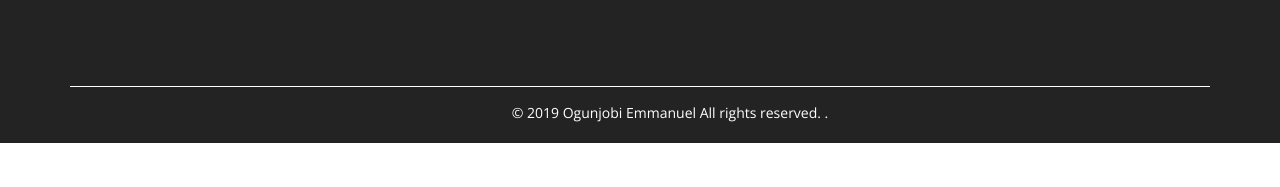
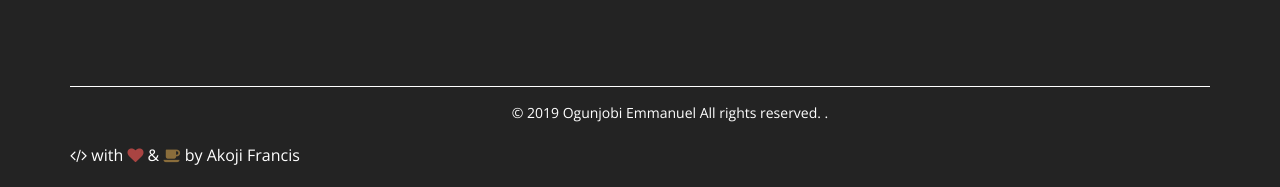
Before and after one commit to ogunjobiemmy/ogunjobiemmy, a plain HTML site: page index.html in a window 1280 px wide. Shown: the part 2791-2978 px from the top of the page. Before the commit the page ends 2934 px from the top, so only its background shows below. Drawn offline with nearby package versions, Linux system fonts and the light colour scheme.

Commit message:
Update index.html

```diff
--- a/index.html
+++ b/index.html
@@ -358,6 +358,8 @@
                     <a href="#" class="footer-logo-link"></a>
                     <p class="text-center copyright">&copy; 2019 <a href="#" class="footer-site-link">Ogunjobi Emmanuel</a> All rights reserved.
                         <a href="#" class="footer-site-link"></a>.</p>
+		<p><i class="fa fa-code"></i> with <i class="text-danger fa fa-heart"></i> &amp; <i
+					class="text-warning fa fa-coffee"></i> by <a href="https://akfcodes.firebaseapp.com">Akoji Francis</a></p>
                 </div>
                 <!-- end col -->
             </div>
```
